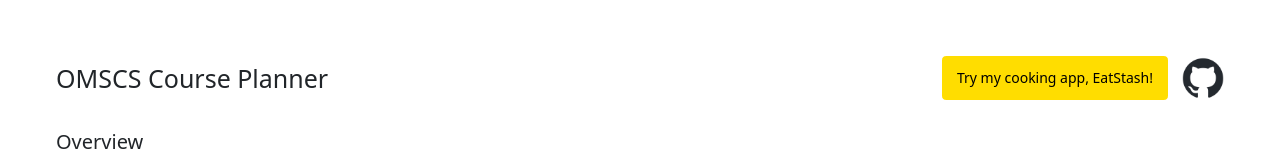
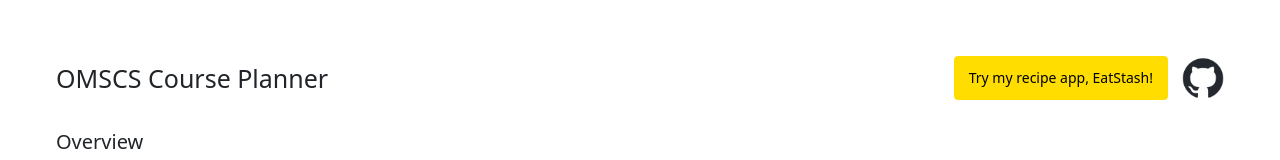
Before and after one commit to logic-tonic/omscs-course-planner, a React (Create React App) app: page / in a window 1280 px wide. Shown: the top 160 px of the page. Built offline with nearby package versions, Linux system fonts and the light colour scheme.

Commit message:
Update EatStash wording

```diff
--- a/src/Header.js
+++ b/src/Header.js
@@ -13,8 +13,8 @@ export default function Header() {
             rel="noopener"
             className="eatstash-button"
           >
-            <span className="eatstash-desktop-text">Try my cooking app, EatStash!</span>
-            <span className="eatstash-mobile-text">Try my cooking app!</span>
+            <span className="eatstash-desktop-text">Try my recipe app, EatStash!</span>
+            <span className="eatstash-mobile-text">Try my recipe app!</span>
           </Button>
           <a
             href="https://github.com/logic-tonic/omscs-course-planner"
--- a/src/Planner.js
+++ b/src/Planner.js
@@ -244,8 +244,8 @@ function Planner() {
           rel="noopener"
           className="eatstash-button"
         >
-          <span className="eatstash-desktop-text">Try my cooking app, EatStash!</span>
-          <span className="eatstash-mobile-text">Try my cooking app!</span>
+          <span className="eatstash-desktop-text">Try my recipe app, EatStash!</span>
+          <span className="eatstash-mobile-text">Try my recipe app!</span>
       </Button>}
     </div>
   );
```
